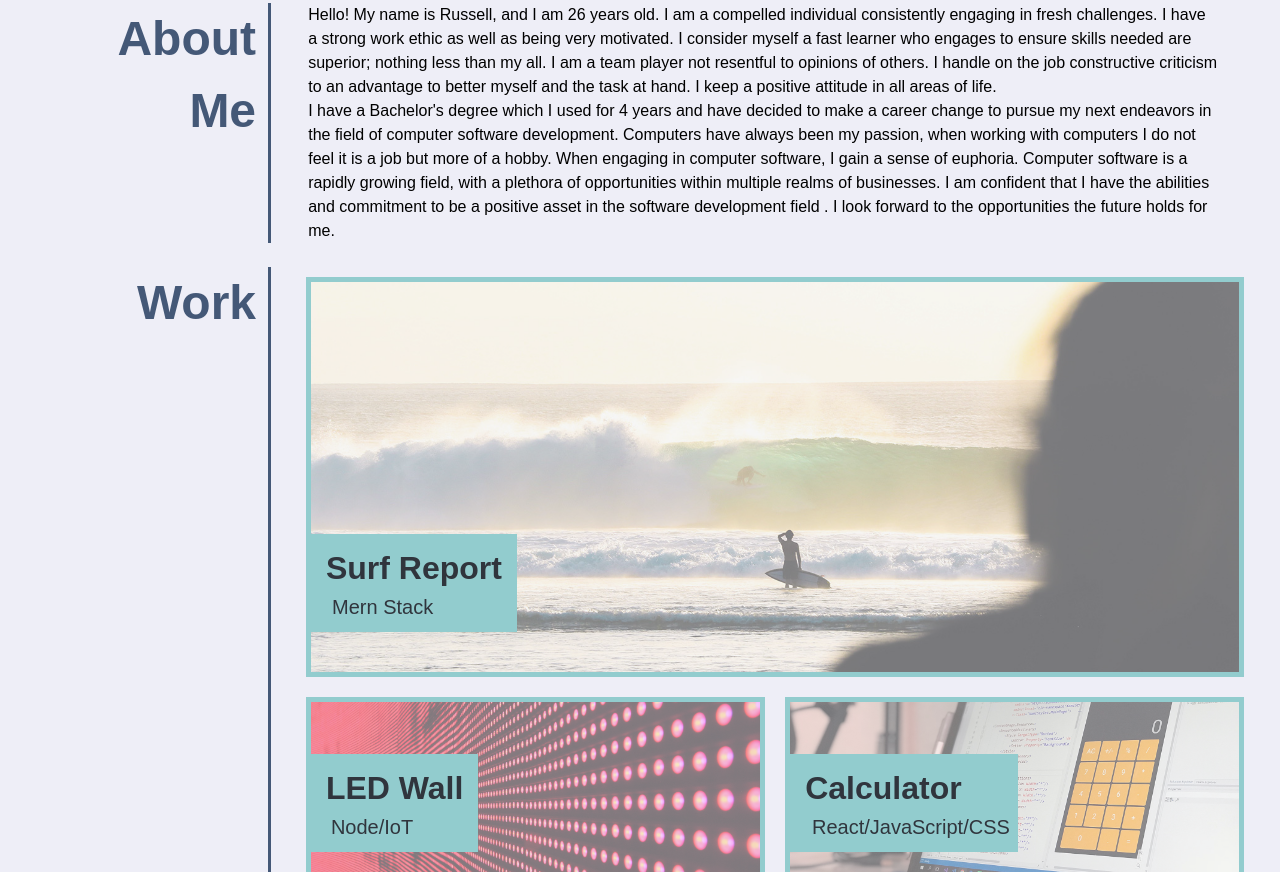
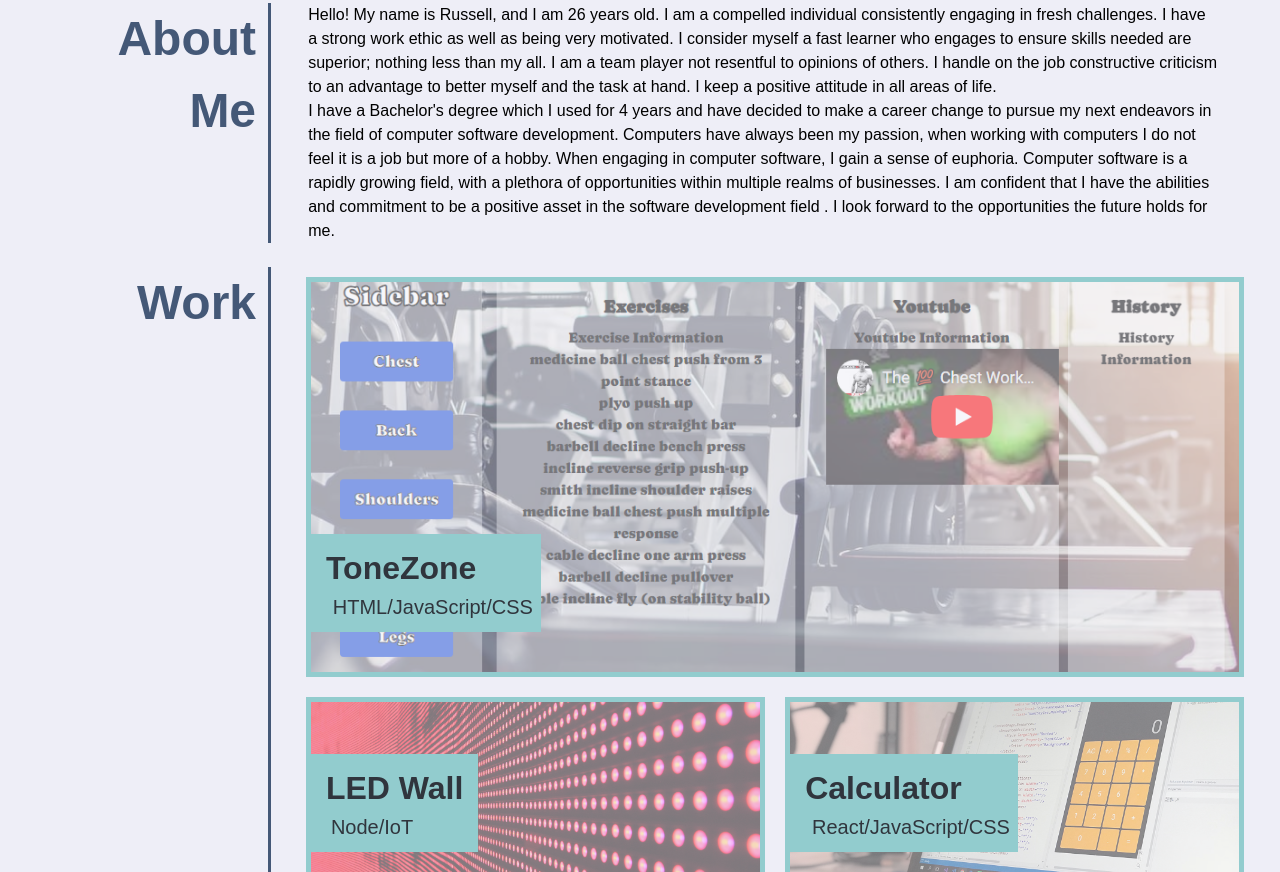
Before and after one commit to rdheadyii/Portfolio, a plain HTML site: page index.html in a window 1280 px wide. Shown: the part 345-1217 px from the top of the page. Drawn offline with Linux system fonts and the light colour scheme.

Commit message:
updated to display ToneZone

```diff
--- a/index.html
+++ b/index.html
@@ -57,13 +57,13 @@
             <h2>Work</h2>
 
             <div class="imgs-container">
-                <a href="_blank" class="box surf">
-                    <img src="./assets/images/02-portfolio-4.jpg" alt="image of man surfing" class="size-img">
+                <a href="https://kingkonathefirst.github.io/ToneZone/" class="box surf">
+                    <img src="./assets/images/screenshot-home.png" alt="image of ToneZone website" class="size-img">
                     <div class="sub-body">
-                        <h3>Surf Report</h3>
+                        <h3>ToneZone</h3>
 
                         <p>
-                            Mern Stack
+                            HTML/JavaScript/CSS
                         </p>
                     </div>
                 </a>
```
Also changed, not shown: assets/images/screenshot-home.png (added).
